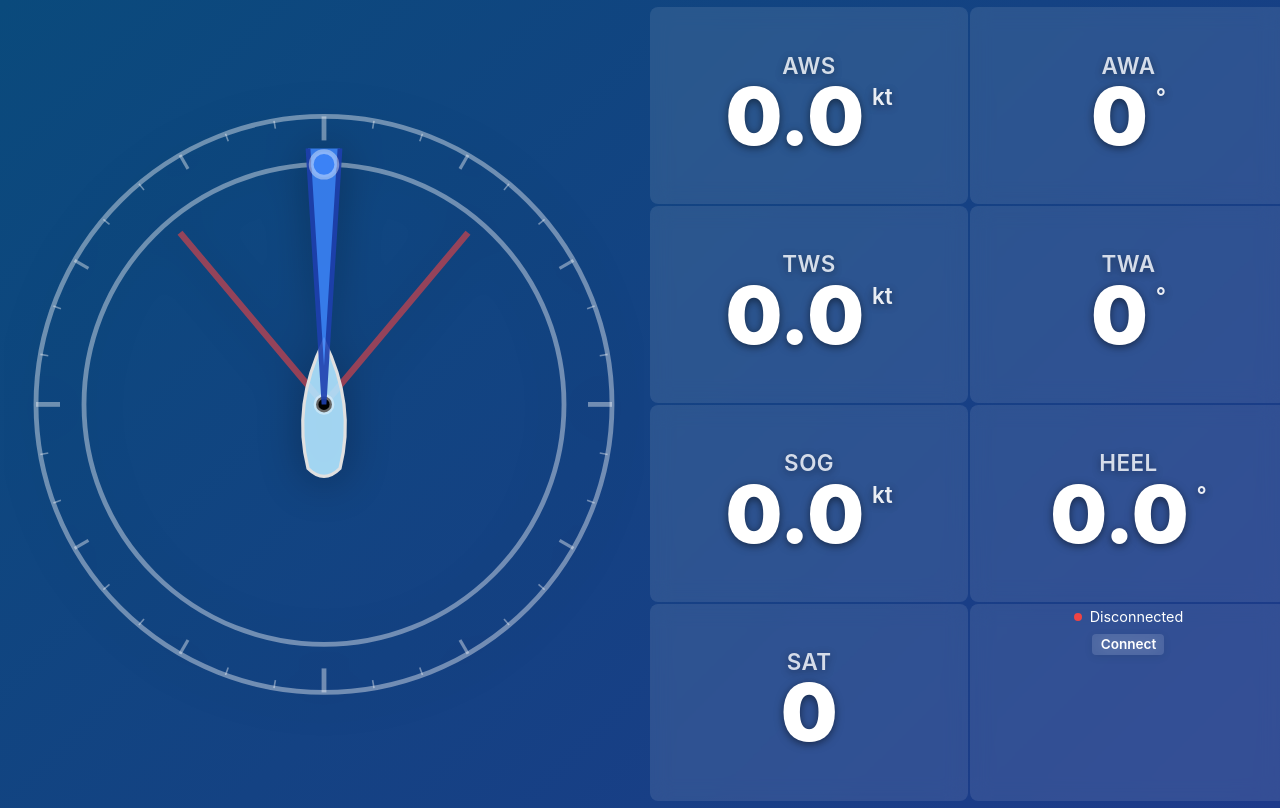
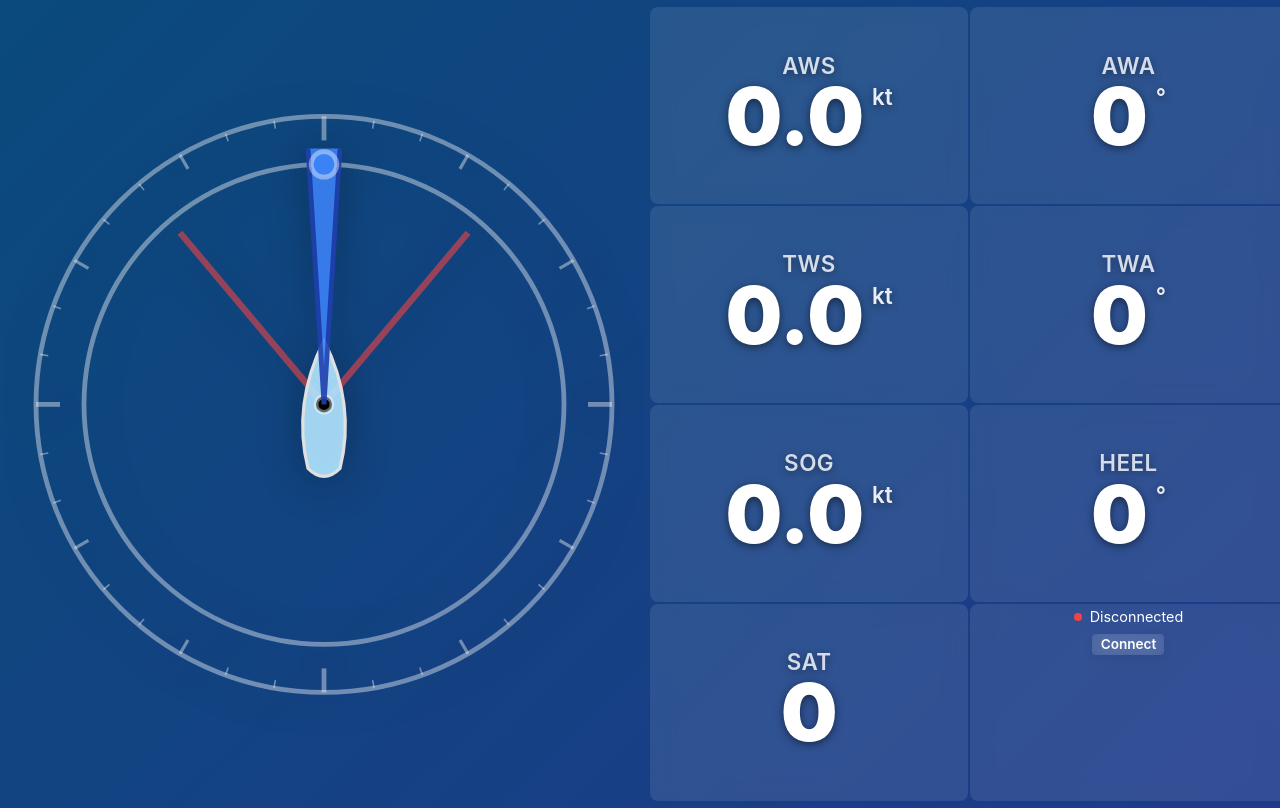
Before and after one commit to escopecz/veetr, a React (Vite) app: page / in a window 1280 px wide. Built offline with nearby package versions, Linux system fonts and the light colour scheme.

Commit message:
heel not decimal

```diff
--- a/src/components/cards/TiltCard.tsx
+++ b/src/components/cards/TiltCard.tsx
@@ -8,7 +8,7 @@ interface TiltCardProps {
 }
 
 export default function TiltCard({ tilt }: TiltCardProps) {
-  const displayTilt = Math.abs(tilt).toFixed(1)
+  const displayTilt = Math.abs(tilt).toFixed(0)
   return (
     <div className="card tilt-card">
       <div className="card-value">
```
